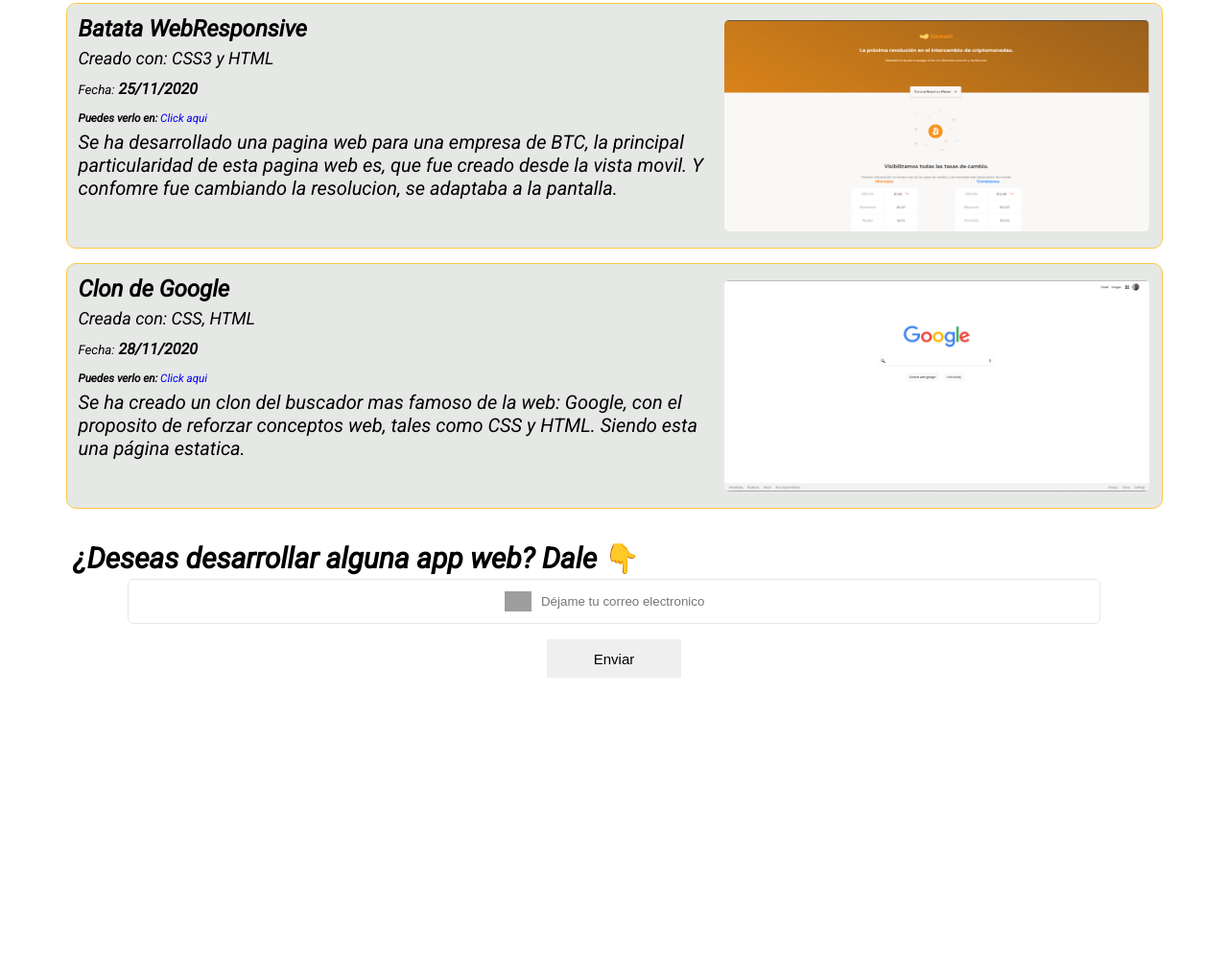
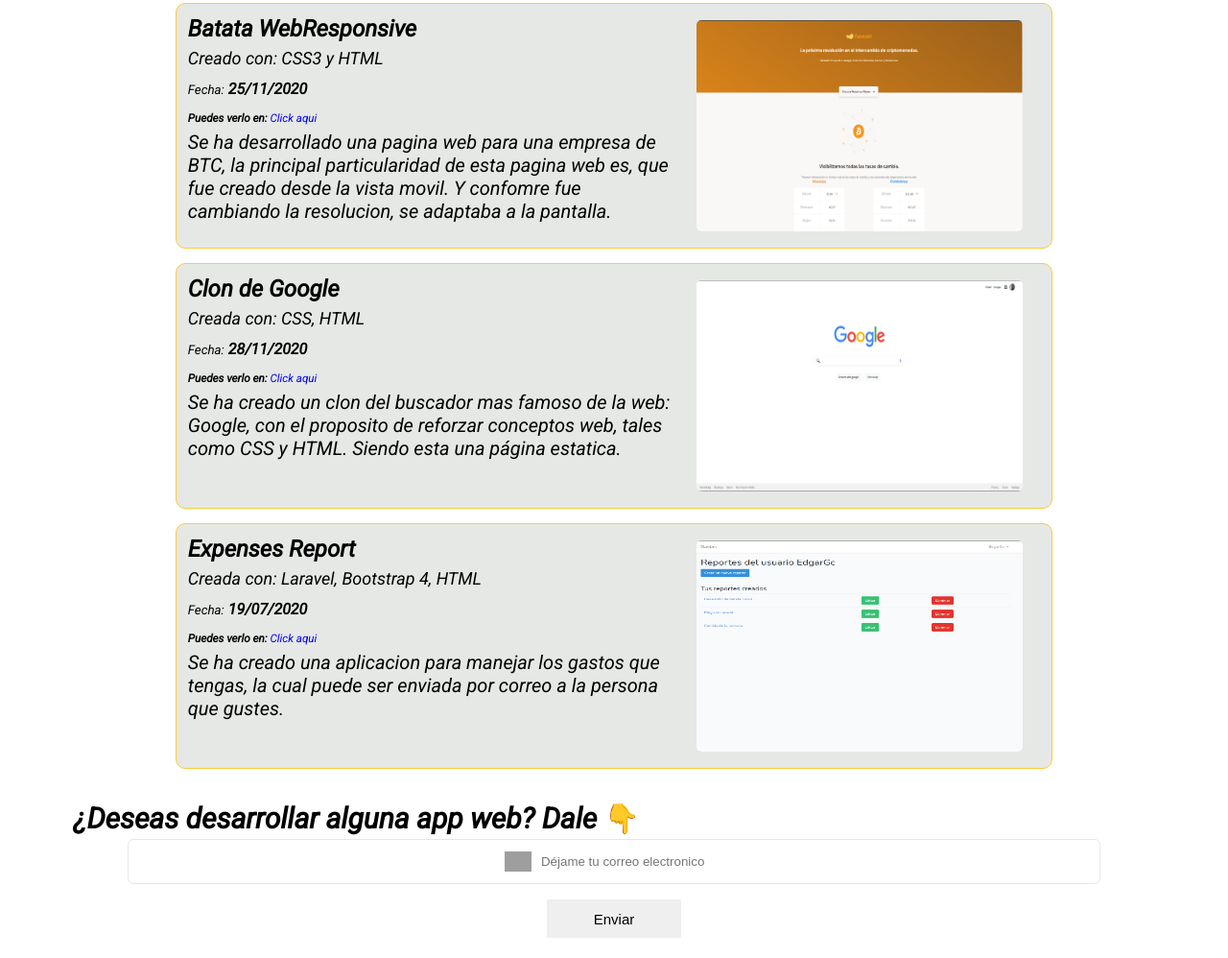
Before and after one commit to EdgarGc026/portfolio-v1, a plain HTML site: page index.html in a window 1280 px wide. Shown: the part 705-1703 px from the top of the page at 96% size. Before the commit the page ends 1439 px from the top, so only its background shows below. Drawn offline with Linux system fonts and the light colour scheme; grey boxes are pictures that could not be loaded.

Commit message:
Se ha podido corregir la dimension de las imagenes, asi como el contenedor de los proyectos. El cual tenia mucho paddin a los lados de la imagen.

```diff
--- a/css/style.css
+++ b/css/style.css
@@ -95,7 +95,7 @@ a {
 /* Creando estilos globales */
 main {
   width: 100%;
-  /* height: auto; */
+
   background-color: var(--just-white);
 }
 /* ---------- */
@@ -104,9 +104,7 @@ main {
 main .info-section {
   width: 100%;
   min-width: 36rem;
-
   height: auto;
-
   background-color: var(--rose-madder);
   text-align: center;
   padding-bottom: 0.5rem;
@@ -114,7 +112,6 @@ main .info-section {
 
 main .info-section h1 {
   padding-bottom: 0.5rem;
-
   margin: 0 auto;
   font-size: 4rem;
   line-height: 1.4;
@@ -143,7 +140,6 @@ main .info-section .img-hero {
 main .portfolio-section {
   width: 100%;
   min-width: 36rem;
-  /* max-width: 90rem; */
   background-color: var(--just-white);
   padding: 0.5rem;
 }
@@ -179,7 +175,6 @@ main .portfolio-project .project-details {
 .project-image img {
   width: 280px;
   height: 220px;
-
   border-radius: 5px;
   margin: 0.5rem auto;
 }
@@ -280,10 +275,6 @@ main .form-container {
   height: 28px;
   margin-right: 1rem;
 }
-
-/*
-
- */
 
 /* Agregando estilos a la zona del boton */
 .input-form .button-form {
@@ -386,7 +377,6 @@ main .about-section {
   color: var(--rich-black);
   width: 90%;
   height: auto;
-
   margin: 0 auto;
 }
 
@@ -444,23 +434,14 @@ main .about-section {
   background-size: contain;
 }
 
-/* Media queries  */
-/* @media (max-width: 768px) {
-  .project-image {
-    width: auto;
-    display: flex;
-    align-items: flex-end;
-    justify-content: flex-end;
-    flex-direction: row;
-  }
-} */
-
 @media (min-width: 800px) {
   .portfolio-project {
+    width: 80%;
+    margin: 0 auto;
     display: flex;
   }
   .project-details {
-    width: 60%;
+    width: 950px;
     display: flex;
     flex-direction: column;
     align-items: baseline;
@@ -468,12 +449,12 @@ main .about-section {
   }
 
   .project-image img {
-    width: 100%;
+    width: 340px;
     height: 220px;
   }
 
   .project-image {
-    width: 40%;
+    max-width: 380px;
     display: flex;
   }
 }
--- a/index.html
+++ b/index.html
@@ -152,6 +152,33 @@
                 <img src="./image/google-clone.png" alt="" />
               </figure>
             </article>
+            <article class="portfolio-project">
+              <div class="project-details">
+                <h3 class="project-title">Expenses Report</h3>
+                <h6 class="project-technology">
+                  Creada con: Laravel, Bootstrap 4, HTML
+                </h6>
+                <p class="project-date">
+                  <small>Fecha:</small> <strong>19/07/2020</strong>
+                </p>
+                <p class="project-live">
+                  <small
+                    ><strong>Puedes verlo en: </strong
+                    ><a href="http://limitless-meadow-15028.herokuapp.com/login"
+                      >Click aqui</a
+                    ></small
+                  >
+                </p>
+                <p class="project-description">
+                  Se ha creado una aplicacion para manejar los gastos que
+                  tengas, la cual puede ser enviada por correo a la persona que
+                  gustes.
+                </p>
+              </div>
+              <figure class="project-image">
+                <img src="./image/expense-report.png" alt="" />
+              </figure>
+            </article>
           </div>
         </section>
 
```
Also changed, not shown: image/expense-report.png (added).
